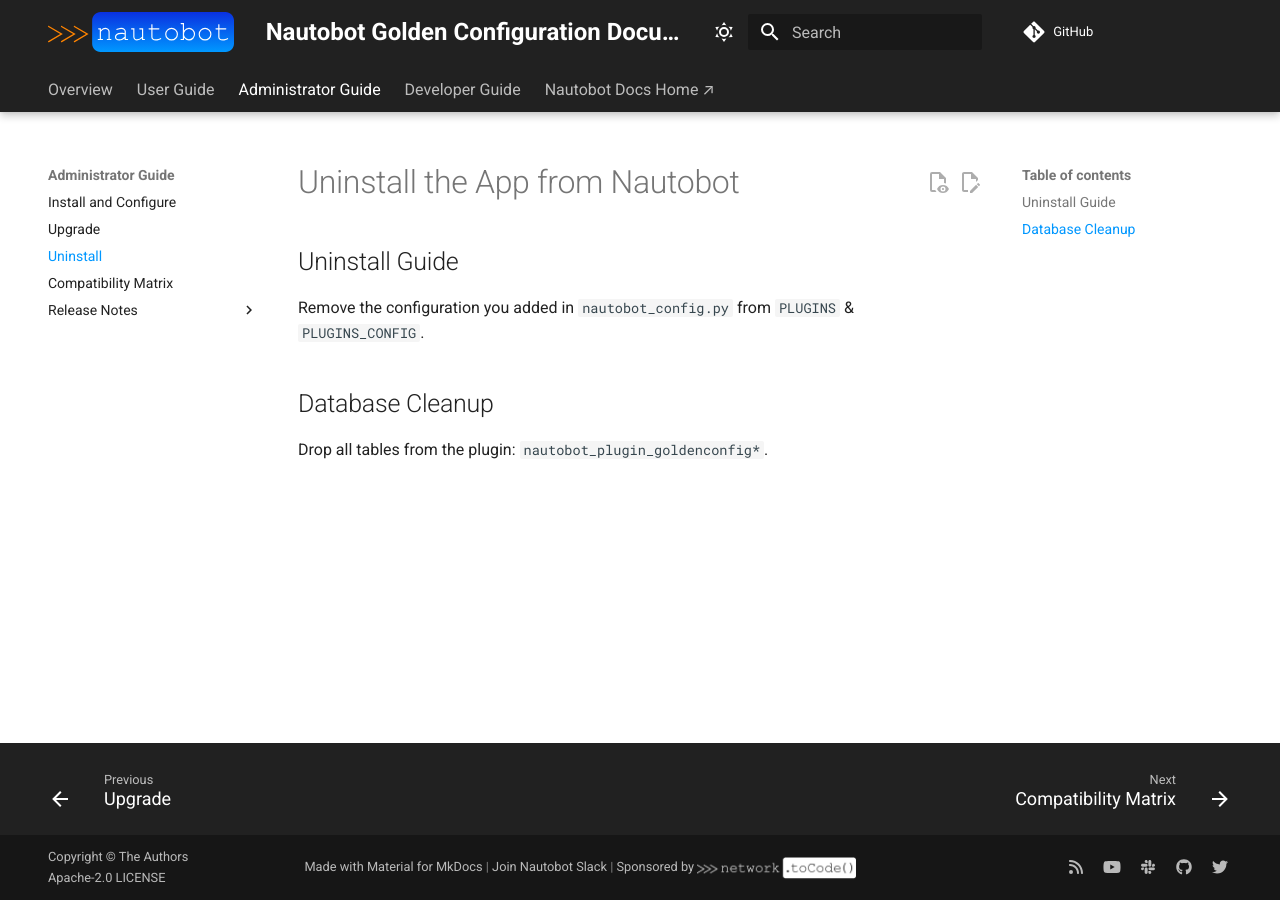
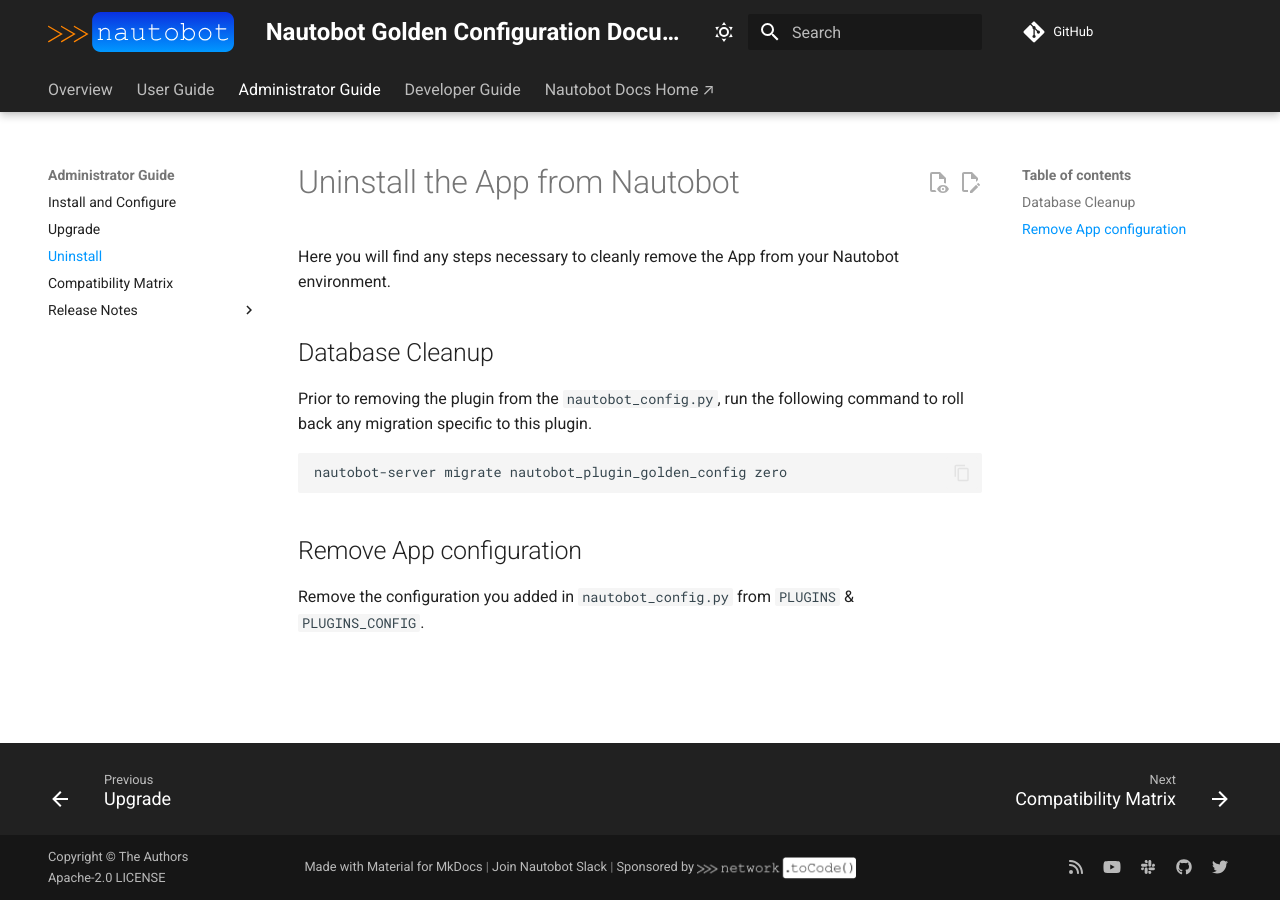
Before and after one commit to nautobot/nautobot-app-golden-config, an MkDocs documentation site: the page built from docs/admin/uninstall.md, in a window 1280 px wide. Built offline with MkDocs 1.6.1 and Material for MkDocs 9.7.7, drawn with Linux system fonts in a browser that asks for light colours; comment, search, counter and statistics services are not loaded.

Commit message:
chore: Fix moved files

````diff
--- a/docs/admin/uninstall.md
+++ b/docs/admin/uninstall.md
@@ -1,9 +1,15 @@
 # Uninstall the App from Nautobot
 
-## Uninstall Guide
-
-Remove the configuration you added in `nautobot_config.py` from `PLUGINS` & `PLUGINS_CONFIG`.
+Here you will find any steps necessary to cleanly remove the App from your Nautobot environment.
 
 ## Database Cleanup
 
-Drop all tables from the plugin: `nautobot_plugin_goldenconfig*`.
+Prior to removing the plugin from the `nautobot_config.py`, run the following command to roll back any migration specific to this plugin.
+
+```shell
+nautobot-server migrate nautobot_plugin_golden_config zero
+```
+
+## Remove App configuration
+
+Remove the configuration you added in `nautobot_config.py` from `PLUGINS` & `PLUGINS_CONFIG`.
````
Also changed, not shown: docs/admin/install.md (+10 -4 lines), docs/admin/upgrade.md (+3 -1 lines), docs/dev/contributing.md (+2 -1 lines), docs/user/external_interactions.md (+2 -0 lines).
